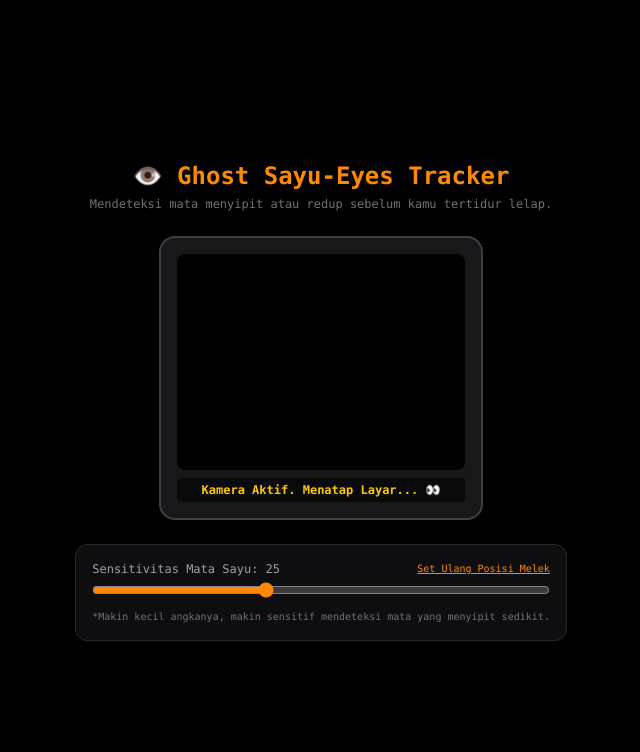
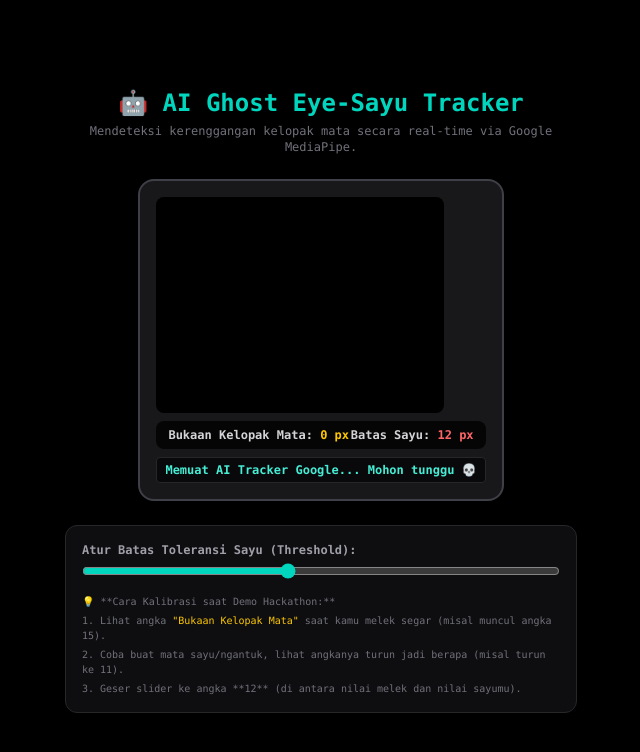
Before and after one commit to kurniaindahn/alarm-sleep-detector, a Next.js app: page / in a window 1280 px wide. Shown: the top 752 px of the page, without its empty margins (319-959 px from the left). Built offline with nearby package versions, Linux system fonts and the light colour scheme; no server answers.

Commit message:
Update page.tsx

```diff
--- a/src/app/page.tsx
+++ b/src/app/page.tsx
@@ -2,91 +2,104 @@
 
 import { useEffect, useRef, useState } from "react";
 
-export default function AlarmSayuDetector() {
+export default function AlarmAIEyeTracker() {
   const videoRef = useRef<HTMLVideoElement | null>(null);
   const audioRef = useRef<HTMLAudioElement | null>(null);
   const [isAsleep, setIsAsleep] = useState(false);
-  const [sensitivity, setSensitivity] = useState(25); // Standar sensitivitas mata sayu
-  const [status, setStatus] = useState("Kamera Aktif. Menatap Layar... 👀");
-  const baseBrightnessRef = useRef<number | null>(null);
-  const consecutiveSayuCount = useRef<number>(0);
+  const [eyeDistance, setEyeDistance] = useState<number>(0);
+  const [threshold, setThreshold] = useState<number>(12); // Batas mata sayu (dalam pixel)
+  const [status, setStatus] = useState("Memuat AI Tracker Google... Mohon tunggu 💀");
+  const [aiLoaded, setAiLoaded] = useState(false);
 
   useEffect(() => {
-    async function initCamera() {
-      try {
-        const stream = await navigator.mediaDevices.getUserMedia({ video: { width: 320, height: 240 } });
-        if (videoRef.current) videoRef.current.srcObject = stream;
-      } catch (err) {
-        console.error("Gagal akses kamera:", err);
-        setStatus("Gagal Akses Kamera! Berikan izin di browser.");
+    // 1. Memuat Script MediaPipe Face Mesh Secara Dinamis langsung ke Browser
+    const scriptFaceMesh = document.createElement("script");
+    scriptFaceMesh.src = "https://jsdelivr.net";
+    scriptFaceMesh.async = true;
+    document.head.appendChild(scriptFaceMesh);
+
+    const scriptCamera = document.createElement("script");
+    scriptCamera.src = "https://jsdelivr.net";
+    scriptCamera.async = true;
+    document.head.appendChild(scriptCamera);
+
+    scriptCamera.onload = () => {
+      setAiLoaded(true);
+      setStatus("AI Siap! Berikan izin webcam... 👀");
+      initAI();
+    };
+
+    let camera: any = null;
+
+    function initAI() {
+      if (typeof (window as any).FaceMesh === "undefined") {
+        setTimeout(initAI, 500);
+        return;
       }
-    }
-    initCamera();
-  }, []);
 
-  useEffect(() => {
-    let animationId: number;
+      // 2. Konfigurasi Detektor Wajah & Mata
+      const faceMesh = new (window as any).FaceMesh({
+        locateFile: (file: string) => `https://jsdelivr.net{file}`,
+      });
 
-    const trackSayuEyes = () => {
-      if (!videoRef.current || isAsleep) return;
+      faceMesh.setOptions({
+        maxNumFaces: 1,
+        refineLandmarks: true, // WAJIB TRUE untuk melacak koordinat pupil & kelopak mata detail
+        minDetectionConfidence: 0.5,
+        minTrackingConfidence: 0.5,
+      });
 
-      const canvas = document.createElement("canvas");
-      const ctx = canvas.getContext("2d");
-      if (ctx && videoRef.current.videoWidth > 0) {
-        // Perkecil grid analisis ke 8x8 pixel tepat di area tengah (fokus ke area mata/wajah)
-        canvas.width = 8;
-        canvas.height = 8;
-        ctx.drawImage(videoRef.current, 2, 2, 4, 4, 0, 0, 8, 8);
-
-        const imgData = ctx.getImageData(0, 0, 8, 8).data;
-        let currentBrightness = 0;
-
-        // Hitung kecerahan rata-rata dari grid wajah
-        for (let i = 0; i < imgData.length; i += 4) {
-          currentBrightness += (imgData[i] + imgData[i + 1] + imgData[i + 2]) / 3;
-        }
-        currentBrightness = currentBrightness / 64;
-
-        // Ambil data kecerahan awal saat pengguna pertama kali melek sebagai acuan dasar (Baseline)
-        if (baseBrightnessRef.current === null) {
-          baseBrightnessRef.current = currentBrightness;
+      faceMesh.onResults((results: any) => {
+        if (!results.multiFaceLandmarks || results.multiFaceLandmarks.length === 0) {
+          setStatus("Wajah tidak terdeteksi! Hadapkan wajah ke kamera.");
           return;
         }
 
-        // Jika mata menyipit/sayu, bayangan kelopak mata membuat nilai kecerahan drop dari kondisi melek dasar
-        const brightnessDrop = baseBrightnessRef.current - currentBrightness;
+        setStatus("AI Aktif. Menatap Layar... Safe! ✅");
+        const landmarks = results.multiFaceLandmarks[0];
 
-        if (brightnessDrop > sensitivity) {
-          consecutiveSayuCount.current += 1;
-          // Jika mata terdeteksi sayu berturut-turut selama ~1.5 detik (menghindari kedipan normal)
-          if (consecutiveSayuCount.current > 8) {
+        // Titik Koordinat Kelopak Mata Atas & Bawah (Standard MediaPipe Index)
+        // Mata Kanan: Atas (159), Bawah (145)
+        const pTop = landmarks[159];
+        const pBottom = landmarks[145];
+
+        if (pTop && pBottom) {
+          // Menghitung jarak vertikal murni kelopak mata (dikali 300 untuk konversi skala pixel layar)
+          const distance = Math.abs(pTop.y - pBottom.y) * 300;
+          setEyeDistance(Number(distance.toFixed(1)));
+
+          // JIKA JARAK KELOPAK MATA LEBIH KECIL DARI THRESHOLD = MATA SAYU/NGANTUK!
+          if (distance < threshold) {
             setIsAsleep(true);
-            setStatus("🚨 MATA KAMU SAYU / NGANTUK!!! 🚨");
+            setStatus("🚨 MATA KAMU SAYU / MEREM!!! BANGUN!!! 🚨");
             if (audioRef.current) {
               audioRef.current.loop = true;
-              audioRef.current.play().catch(() => console.log("Butuh klik user untuk audio"));
+              audioRef.current.play().catch(() => console.log("Izin audio browser dibutuhkan"));
             }
           }
-        } else {
-          // Jika mata kembali segar/melek, reset hitungan sayu
-          consecutiveSayuCount.current = 0;
-          // Adaptasi perlahan terhadap perubahan cahaya ruangan yang alami
-          baseBrightnessRef.current = baseBrightnessRef.current * 0.95 + currentBrightness * 0.05;
         }
+      });
+
+      // 3. Menyalakan Webcam Laptop
+      if (videoRef.current) {
+        camera = new (window as any).Camera(videoRef.current, {
+          onFrame: async () => {
+            await faceMesh.send({ image: videoRef.current! });
+          },
+          width: 320,
+          height: 240,
+        });
+        camera.start().catch(() => setStatus("Gagal akses kamera! Centang izin browser."));
       }
-      animationId = requestAnimationFrame(trackSayuEyes);
+    }
+
+    return () => {
+      if (camera) camera.stop();
     };
-
-    const interval = setInterval(trackSayuEyes, 150);
-    return () => {
-      clearInterval(interval);
-      cancelAnimationFrame(animationId);
-    };
-  }, [isAsleep, sensitivity]);
+  }, [threshold, isAsleep]);
 
   const bangunkanUser = () => {
     setIsAsleep(false);
-    consecutiveSayuCount.current = 0;
     setStatus("Kembali memantau... Buka mata lebar-lebar! 👁️👁️");
     if (audioRef.current) {
       audioRef.current.pause();
@@ -98,30 +111,45 @@ export default function AlarmSayuDetector() {
     <div className="relative w-screen h-screen bg-black text-white flex flex-col items-center justify-center font-mono p-4 overflow-hidden">
       <audio ref={audioRef} src="/ghost.mp3" preload="auto" />
 
+      {/* JUMPSCARE SCREEN */}
       {isAsleep && (
-        <div className="absolute inset-0 z-50 bg-red-950 flex flex-col items-center justify-center">
-          <img src="/scary.png" alt="Jumpscare" className="w-full h-5/6 object-contain animate-bounce" onError={(e) => { (e.target as HTMLElement).style.display = 'none'; }} />
-          <h1 className="text-4xl font-black text-red-500 text-center animate-pulse mt-4">👻 AWAS JANGAN SAYU! BANGUN! 👻</h1>
-          <button onClick={bangunkanUser} className="mt-6 px-8 py-3 bg-white text-black font-extrabold rounded-full hover:bg-red-500 hover:text-white transition shadow-lg border-4 border-red-600">Saya Sudah Melek! 👁️</button>
+        <div className="absolute inset-0 z-50 bg-red-950 flex flex-col items-center justify-center animate-pulse">
+          <img src="/scary.png" alt="Jumpscare" className="w-full h-5/6 object-contain" onError={(e) => { (e.target as HTMLElement).style.display = 'none'; }} />
+          <h1 className="text-4xl font-black text-red-500 text-center mt-4">👻 AWAS JANGAN SAYU! BANGUN! 👻</h1>
+          <button onClick={bangunkanUser} className="mt-6 px-10 py-4 bg-white text-black font-black rounded-full hover:bg-red-500 hover:text-white transition-all shadow-2xl border-4 border-red-600 text-lg">
+            SAYA SUDAH MELEK! 👁️
+          </button>
         </div>
       )}
 
+      {/* MAIN MONITOR INTERFACE */}
       <div className="text-center max-w-lg z-10">
-        <h1 className="text-2xl font-bold text-orange-400 mb-1">👁️ Ghost Sayu-Eyes Tracker</h1>
-        <p className="text-zinc-500 text-xs mb-6">Mendeteksi mata menyipit atau redup sebelum kamu tertidur lelap.</p>
+        <h1 className="text-2xl font-bold text-teal-400 mb-1">🤖 AI Ghost Eye-Sayu Tracker</h1>
+        <p className="text-zinc-500 text-xs mb-6">Mendeteksi kerenggangan kelopak mata secara real-time via Google MediaPipe.</p>
 
         <div className="bg-zinc-900 border-2 border-zinc-700 p-4 rounded-2xl relative inline-block">
           <video ref={videoRef} autoPlay playsInline muted className="w-72 h-54 bg-black rounded-lg object-cover scale-x-[-1] mb-2" />
-          <p className="text-xs text-yellow-400 font-bold bg-black/60 py-1 rounded px-2">{status}</p>
+
+          {/* Nilai Sensor Jarak Kelopak Mata */}
+          <div className="flex justify-between bg-black/80 px-3 py-1.5 rounded-lg text-xs font-bold text-zinc-300 mb-2">
+            <span>Bukaan Kelopak Mata: <span className="text-yellow-400">{eyeDistance} px</span></span>
+            <span>Batas Sayu: <span className="text-red-400">{threshold} px</span></span>
+          </div>
+
+          <p className="text-xs text-teal-300 font-bold bg-zinc-950 py-1 rounded px-2 border border-zinc-800">{status}</p>
         </div>
 
-        <div className="mt-6 bg-zinc-900/60 p-4 rounded-xl border border-zinc-800">
-          <div className="flex justify-between text-xs text-zinc-400 mb-1">
-            <span>Sensitivitas Mata Sayu: {sensitivity}</span>
-            <button onClick={() => { baseBrightnessRef.current = null; setStatus("Kalibrasi Ulang Sukses! 🔄"); }} className="text-orange-400 underline text-[10px]">Set Ulang Posisi Melek</button>
+        {/* SETTING AMBANG BATAS SAYU */}
+        <div className="mt-6 bg-zinc-900/60 p-4 rounded-xl border border-zinc-800 text-left">
+          <label className="text-xs text-zinc-400 block mb-1 font-bold">Atur Batas Toleransi Sayu (Threshold):</label>
+          <input type="range" min="6" max="20" step="0.5" value={threshold} onChange={(e) => setThreshold(Number(e.target.value))} className="w-full accent-teal-400" />
+
+          <div className="text-[10px] text-zinc-500 mt-2 space-y-1">
+            <p>💡 **Cara Kalibrasi saat Demo Hackathon:**</p>
+            <p>1. Lihat angka <span className="text-yellow-400">"Bukaan Kelopak Mata"</span> saat kamu melek segar (misal muncul angka 15).</p>
+            <p>2. Coba buat mata sayu/ngantuk, lihat angkanya turun jadi berapa (misal turun ke 11).</p>
+            <p>3. Geser slider ke angka **12** (di antara nilai melek dan nilai sayumu).</p>
           </div>
-          <input type="range" min="10" max="50" value={sensitivity} onChange={(e) => setSensitivity(Number(e.target.value))} className="w-full accent-orange-400" />
-          <span className="text-[10px] text-zinc-500 block mt-1">*Makin kecil angkanya, makin sensitif mendeteksi mata yang menyipit sedikit.</span>
         </div>
       </div>
     </div>
```
